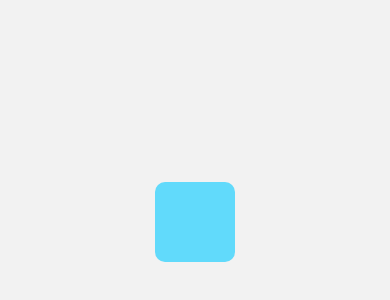
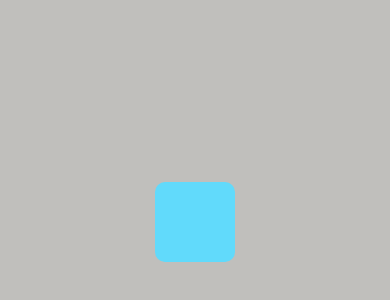
Before and after one commit to yerytech/menu-app, a React Native app: screen /Animation102Screen in a window 390 px wide. Shown: the part 200-500 px from the top of the page. Built offline with nearby package versions, Linux system fonts and the light colour scheme.

Commit message:
feat: replace View with CustomView in Animation102Screen for improved theming and layout

```diff
--- a/src/presentation/screens/animations/Animation102Screen.tsx
+++ b/src/presentation/screens/animations/Animation102Screen.tsx
@@ -1,14 +1,15 @@
-import { Animated, StyleSheet, Text, View } from "react-native";
+import { Animated, StyleSheet } from "react-native";
 import { useAnimation } from "../../hooks/useAnimation";
+import { CustomView } from "../../components/ui/CustomView";
 export const Animation102Screen = () => {
   const { panResponder, pan } = useAnimation();
   return (
-    <View style={styles.container}>
+    <CustomView style={styles.container}>
       <Animated.View
         {...panResponder.panHandlers}
         style={[pan.getLayout(), styles.tealBox]}
       />
-    </View>
+    </CustomView>
   );
 };
 
```
